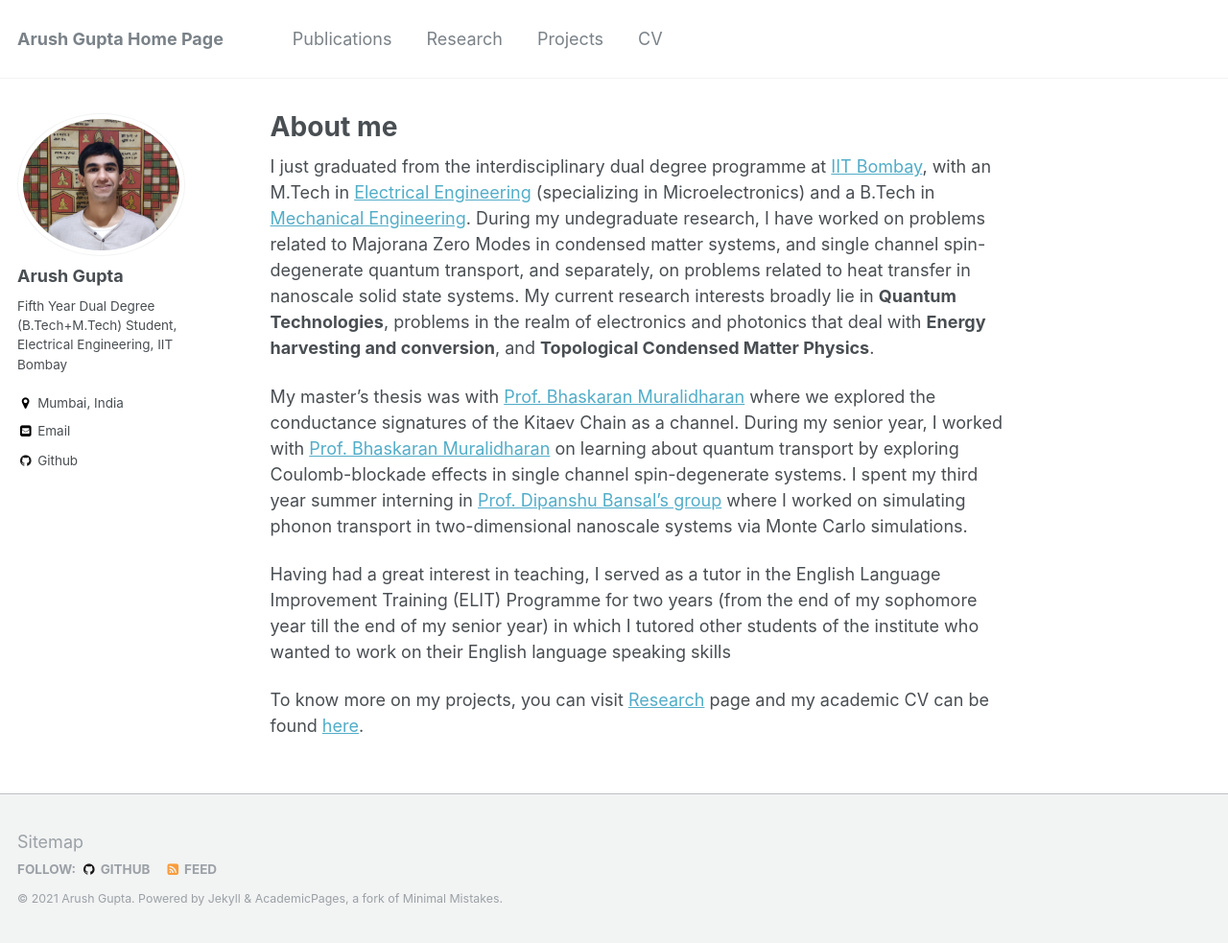
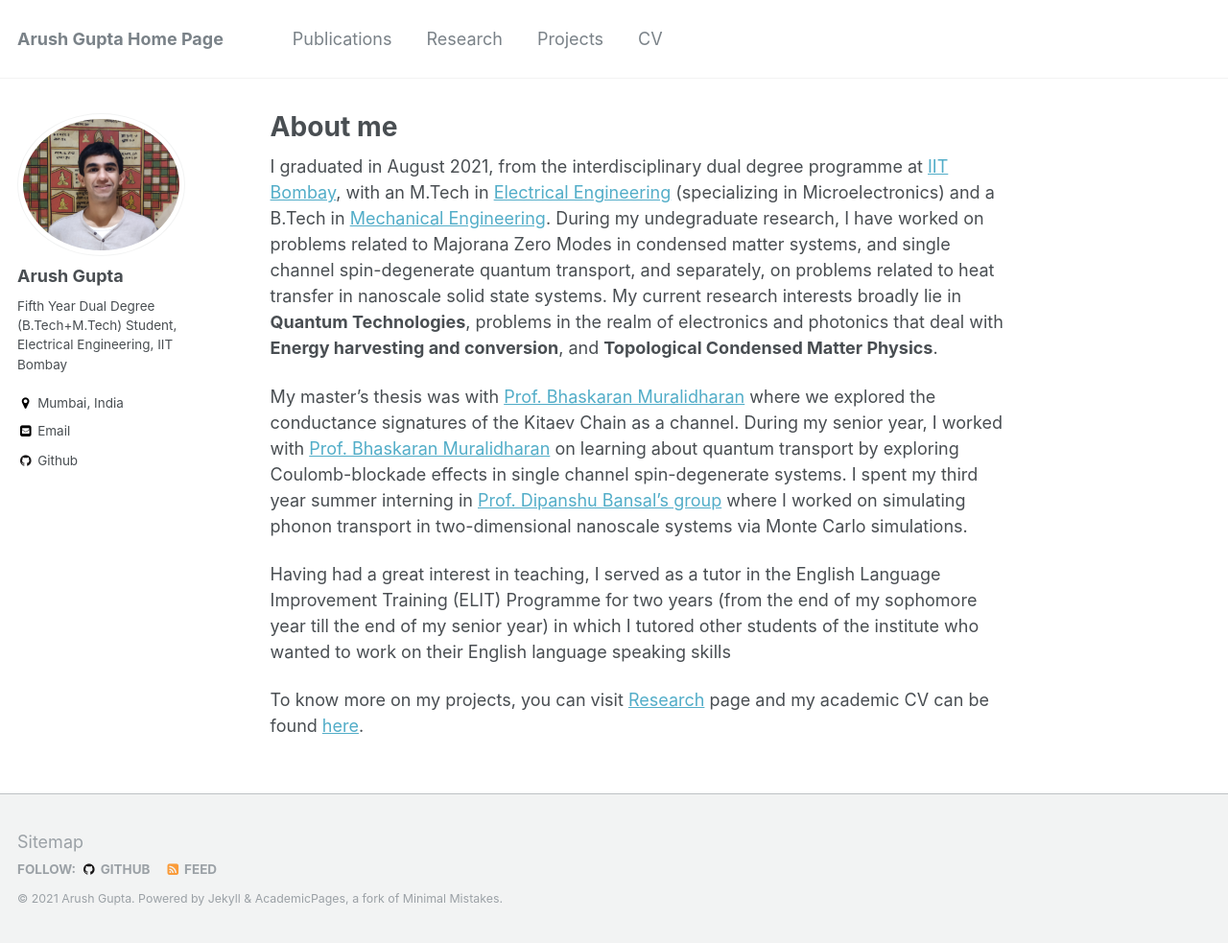
Before and after one commit to arush-gupta/arush-gupta.github.io, a Jekyll site: the page built from _pages/about.md, in a window 1280 px wide and 983 px high. Shown: the whole window at 96% size. Built offline with Jekyll 4.4.1, drawn with Linux system fonts in a browser that asks for light colours.

Commit message:
Update about.md

```diff
--- a/_pages/about.md
+++ b/_pages/about.md
@@ -9,7 +9,7 @@
 ---
 
 
-I just graduated from the interdisciplinary dual degree programme at [IIT Bombay](https://www.iitb.ac.in), with an M.Tech in [Electrical Engineering](https://www.ee.iitb.ac.in/web) (specializing in Microelectronics) and a B.Tech in [Mechanical Engineering](https://www.me.iitb.ac.in).
+I graduated in August 2021, from the interdisciplinary dual degree programme at [IIT Bombay](https://www.iitb.ac.in), with an M.Tech in [Electrical Engineering](https://www.ee.iitb.ac.in/web) (specializing in Microelectronics) and a B.Tech in [Mechanical Engineering](https://www.me.iitb.ac.in).
 During my undegraduate research, I have worked on problems related to Majorana Zero Modes in condensed matter systems, and single channel spin-degenerate quantum transport, and separately, on problems related to heat transfer in nanoscale solid state systems.
 My current research interests broadly lie in **Quantum Technologies**, problems in the realm of electronics and photonics that deal with **Energy harvesting and conversion**, and **Topological Condensed Matter Physics**.
 
```
